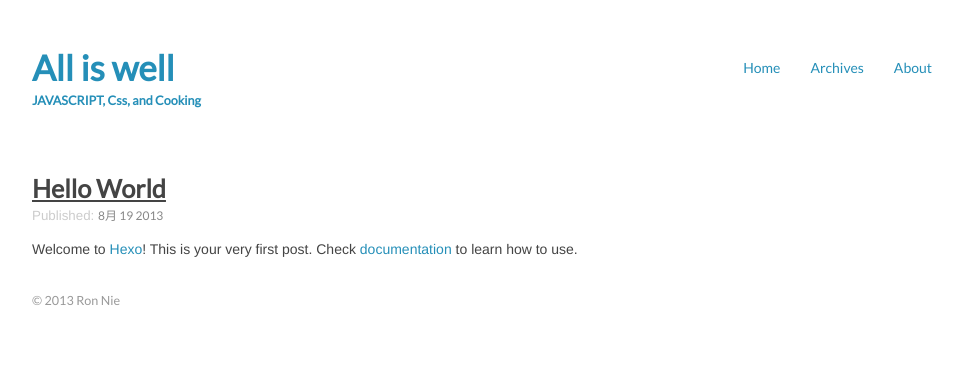
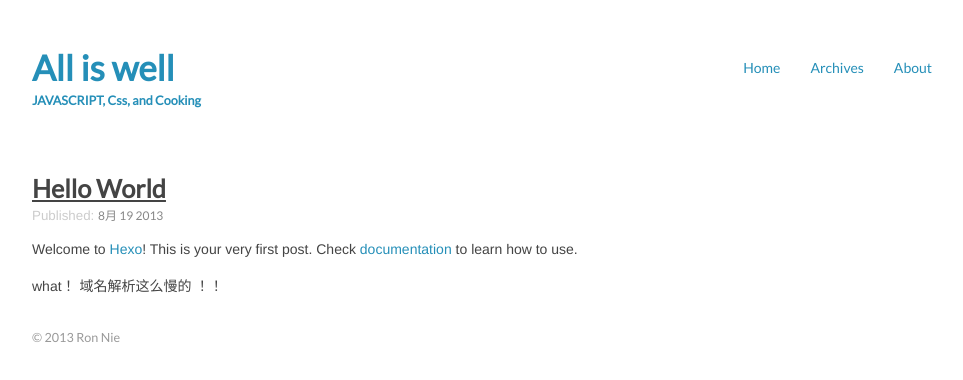
Before and after one commit to Nirgone/nirgone.github.com, a plain HTML site: page index.html in a window 1280 px wide. Shown: the whole page, without its empty margins (158-1121 px from the left). Drawn offline with nearby package versions, Linux system fonts and the light colour scheme; a script that the page names is missing.

Commit message:
Site updated: Mon Aug 19 2013 14:28:10 GMT+0800 (CST)

```diff
--- a/index.html
+++ b/index.html
@@ -68,6 +68,7 @@
     <div class="entry">
 
         <p>Welcome to <a href="http://zespia.tw/hexo">Hexo</a>! This is your very first post. Check <a href="http://zespia.tw/hexo/docs">documentation</a> to learn how to use.</p>
+<p>what！ 域名解析这么慢的 ！！</p>
 
 
     </div>
```
Also changed, not shown: 2013/08/19/hello-world/index.html (+3 -1 lines), archives/2013/08/index.html (+1 -0 lines), archives/2013/index.html (+1 -0 lines), archives/index.html (+1 -0 lines).
